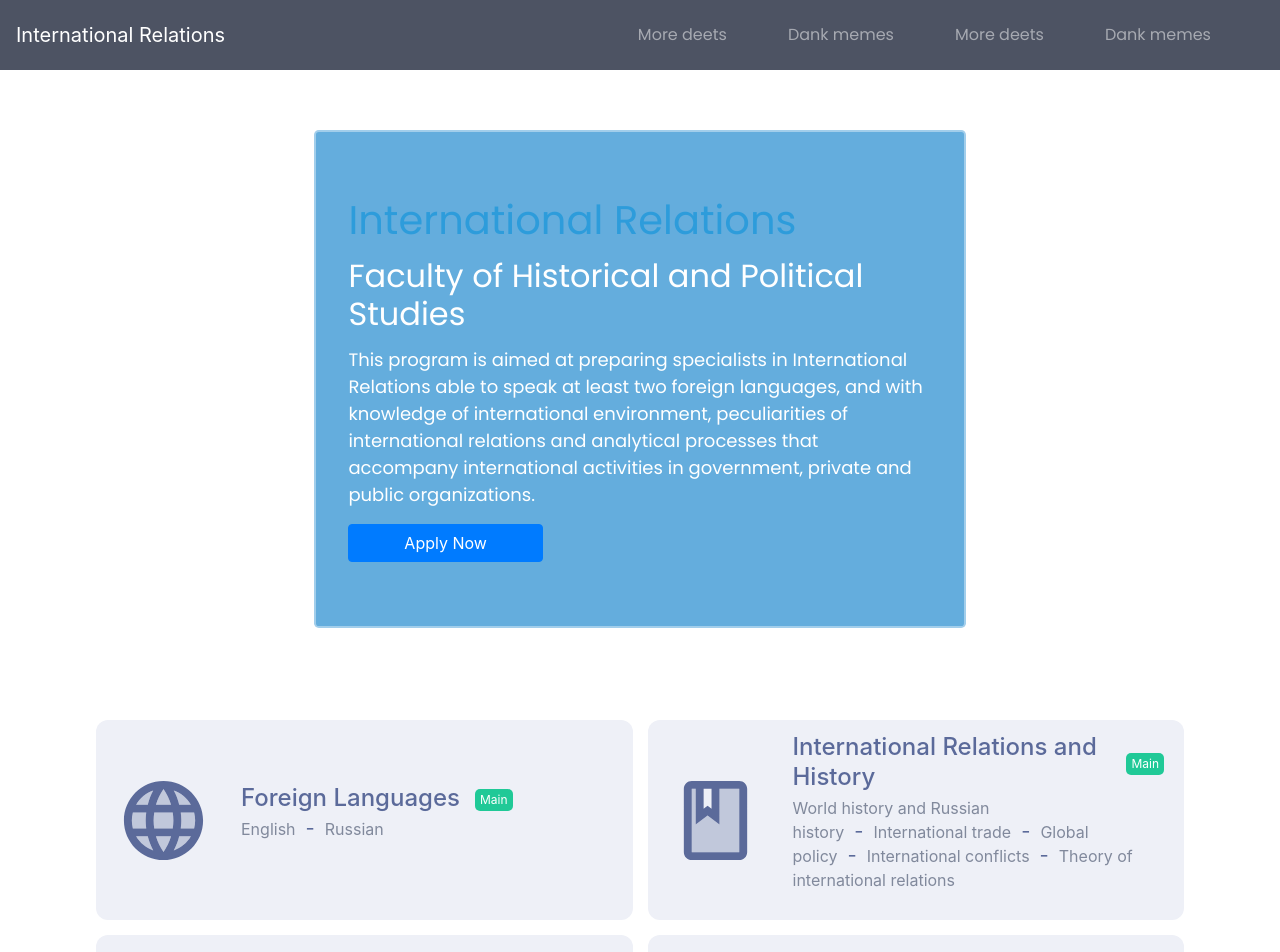
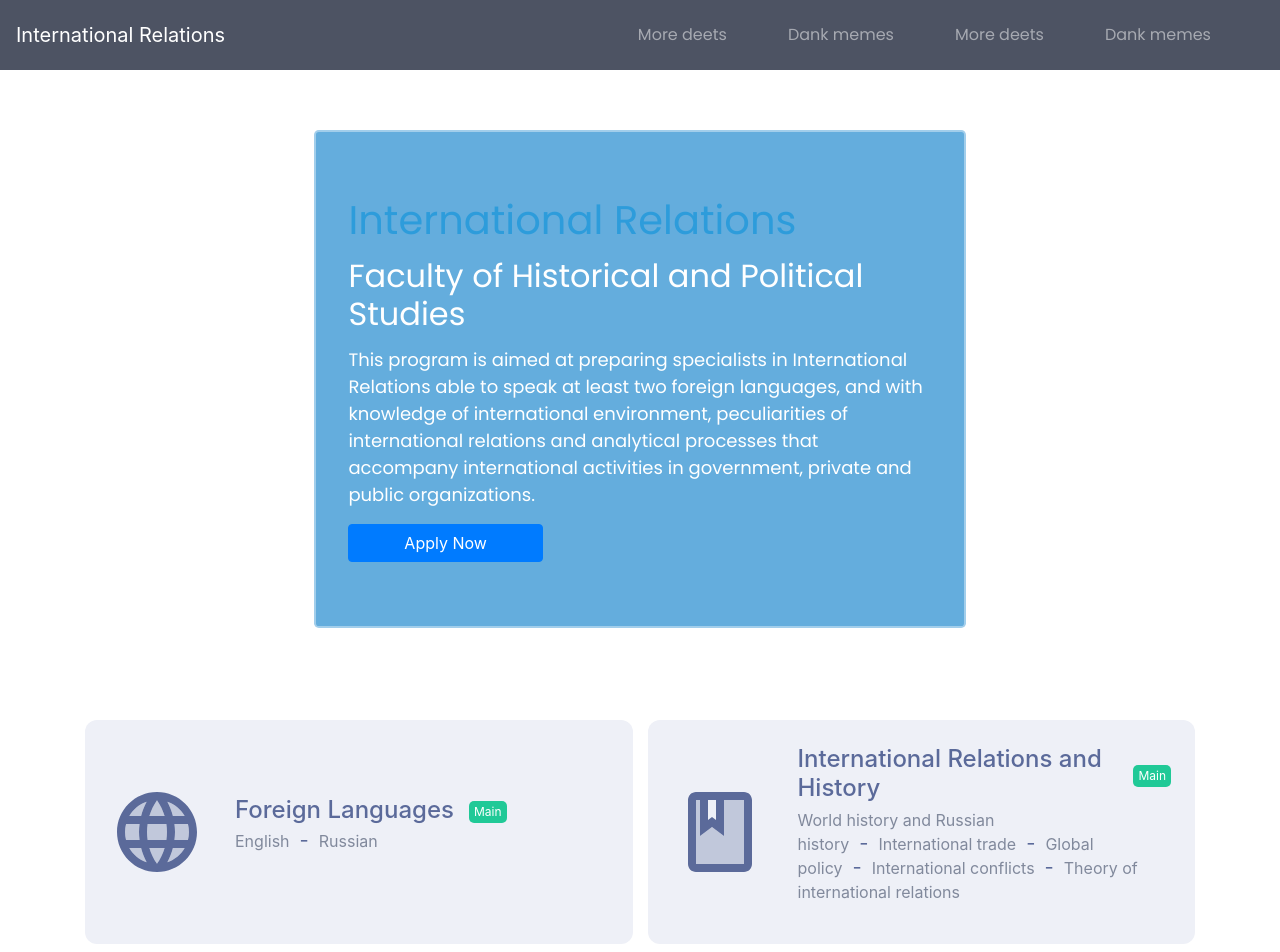
Before and after one commit to Ahmedhamed77/myuniproject, a React (Create React App) app: page / in a window 1280 px wide. Shown: the top 952 px of the page. Built offline with nearby package versions, Linux system fonts and the light colour scheme.

Commit message:
fixed card overflow

```diff
--- a/src/Components/CurriculumContent/index.css
+++ b/src/Components/CurriculumContent/index.css
@@ -7,6 +7,7 @@
 }
 
 .curriculum-content {
+    font-size: 16px; /* to use em on children for flexablity */
     margin-bottom: 60px;
 }
 
@@ -20,12 +21,11 @@
 .curriculum-content .my-card {
     gap: 30px;
     width: 100%;
-    height: 200px;
+    flex: 1 1 40%; /* 40% ? just works */
     display: flex;
-    padding: 20px;
+    padding: 1.5em;
     cursor: pointer;
     transition: 0.5s;
-    max-width: 536.5px;
     align-items: center;
     border-radius: 12px;
     background-color: var(--c-bgcolor);
@@ -38,7 +38,7 @@
 }
 
 .my-card svg {
-    font-size: 95px;
+    font-size: 6em;
     color: var(--c-color);
 }
 
@@ -48,7 +48,7 @@
 }
 
 .my-card h3{
-    font-size: 24px;
+    font-size: 1.5em;
     margin-bottom: 5px;
     line-height: 1.22em;
     color: var(--c-color);
@@ -56,7 +56,7 @@
 
 .my-card .badge {
     color: #fff;
-    font-size: 12px;
+    font-size: 0.75em;
     font-weight: 400;
     padding: 5px;
     margin-left: 15px;
@@ -70,7 +70,7 @@
 
 .my-card ul {
     list-style: none;
-    font-size: 16px;
+    font-size: 1em;
     font-weight: 400;
     color: var(--c-sec-color);
 }
@@ -82,7 +82,7 @@
 
 .my-card ul > li::after {
     content: '-';
-    font-size: 20px;
+    font-size: 1.25em;
     margin: 0 10px;
     color: var(--c-color);
 }
@@ -131,3 +131,9 @@
     font-weight: 400;
     color: #81899C;
 }
+
+@media only screen and (max-width: 578px) {
+    .curriculum-content {
+        font-size: 12px;
+    }
+}
--- a/src/Components/FooterSection/index.css
+++ b/src/Components/FooterSection/index.css
@@ -87,6 +87,10 @@ footer .real-footer {
         padding: 20px 0;
     }
 
+    footer .description {
+        text-align: justify;
+    }
+
     footer .row-1 {
         gap: 30px;
         justify-content: center;
```
